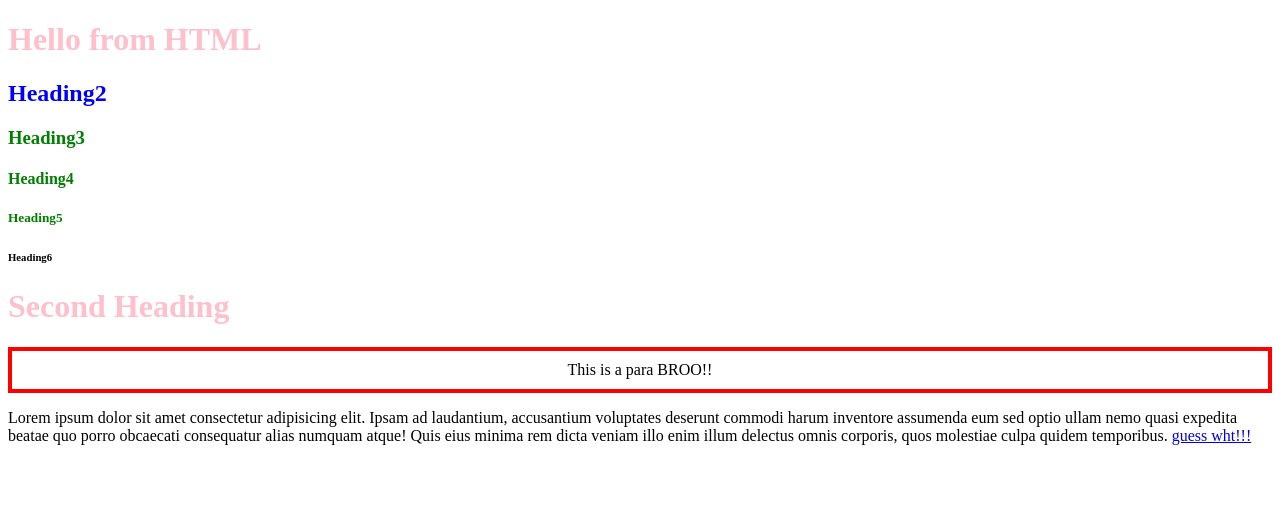
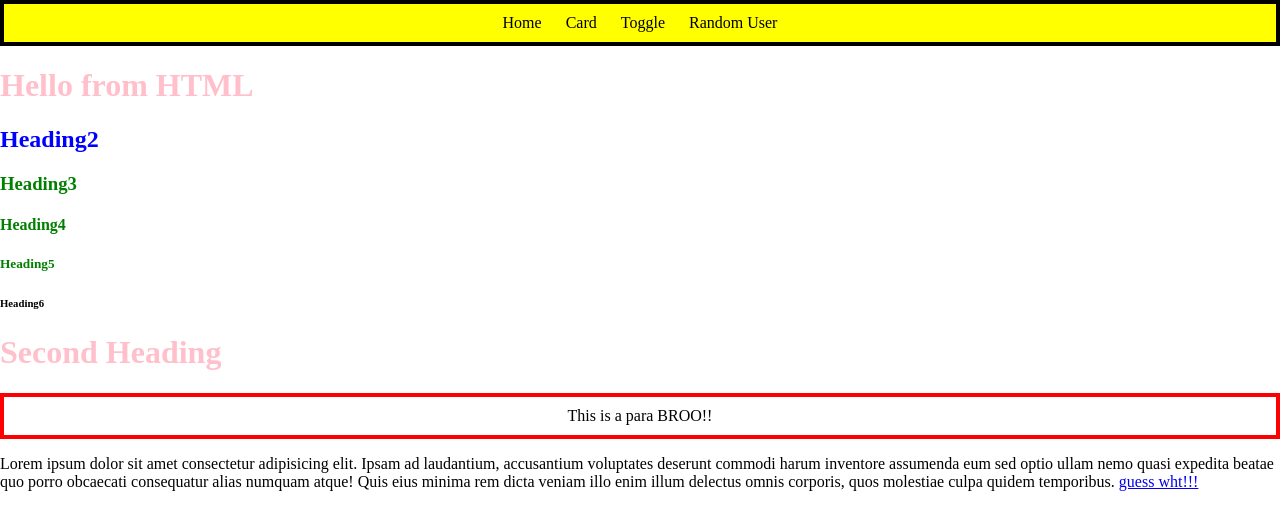
Before and after one commit to ARohini286/autosuggest, a website: page frontend/index.html in a window 1280 px wide. Drawn offline with Linux system fonts and the light colour scheme.

Commit message:
looks changes

```diff
--- a/frontend/css/index.css
+++ b/frontend/css/index.css
@@ -15,3 +15,23 @@ h1{
     padding: 10px;
     text-align: center;
 }
+.navbar{
+    border: 4px;
+    border-color: black;
+    border-style: solid;
+text-align: center;
+     background-color: yellow;
+    padding: 10px;
+}
+.navbar a{
+    color: black;
+    text-decoration: none;
+    padding: 10px;
+}
+.navbar a:hover{
+    background-color: rgb(86, 56, 56);
+    color: white;
+}
+body{
+ margin: 0px;
+}
--- a/frontend/index.html
+++ b/frontend/index.html
@@ -7,6 +7,13 @@
     <link rel="stylesheet" href="css/index.css">
 </head>
 <body>
+    <div class="navbar">
+
+        <a href="https://www.being-infinity.com/" target="_blank">Home</a>
+        <a href="https://www.being-infinity.com/" target="_blank">Card</a>
+        <a href="https://www.being-infinity.com/" target="_blank">Toggle</a>
+        <a href="https://www.being-infinity.com/" target="_blank">Random User</a>
+    </div>
     <h1>Hello from HTML</h1>
     <h2 id="heading-2">Heading2</h2>
     <h3 class="heading">Heading3</h3>
```
